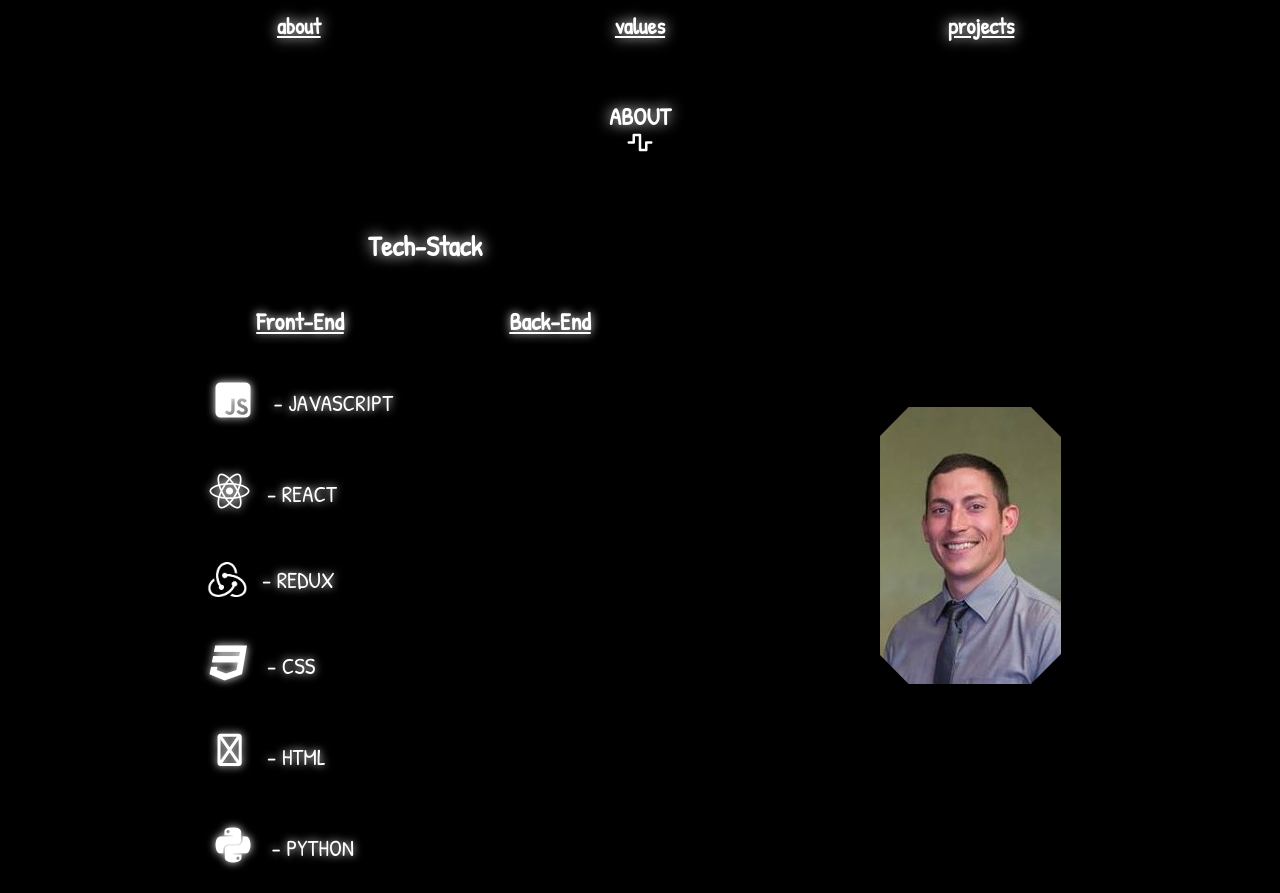
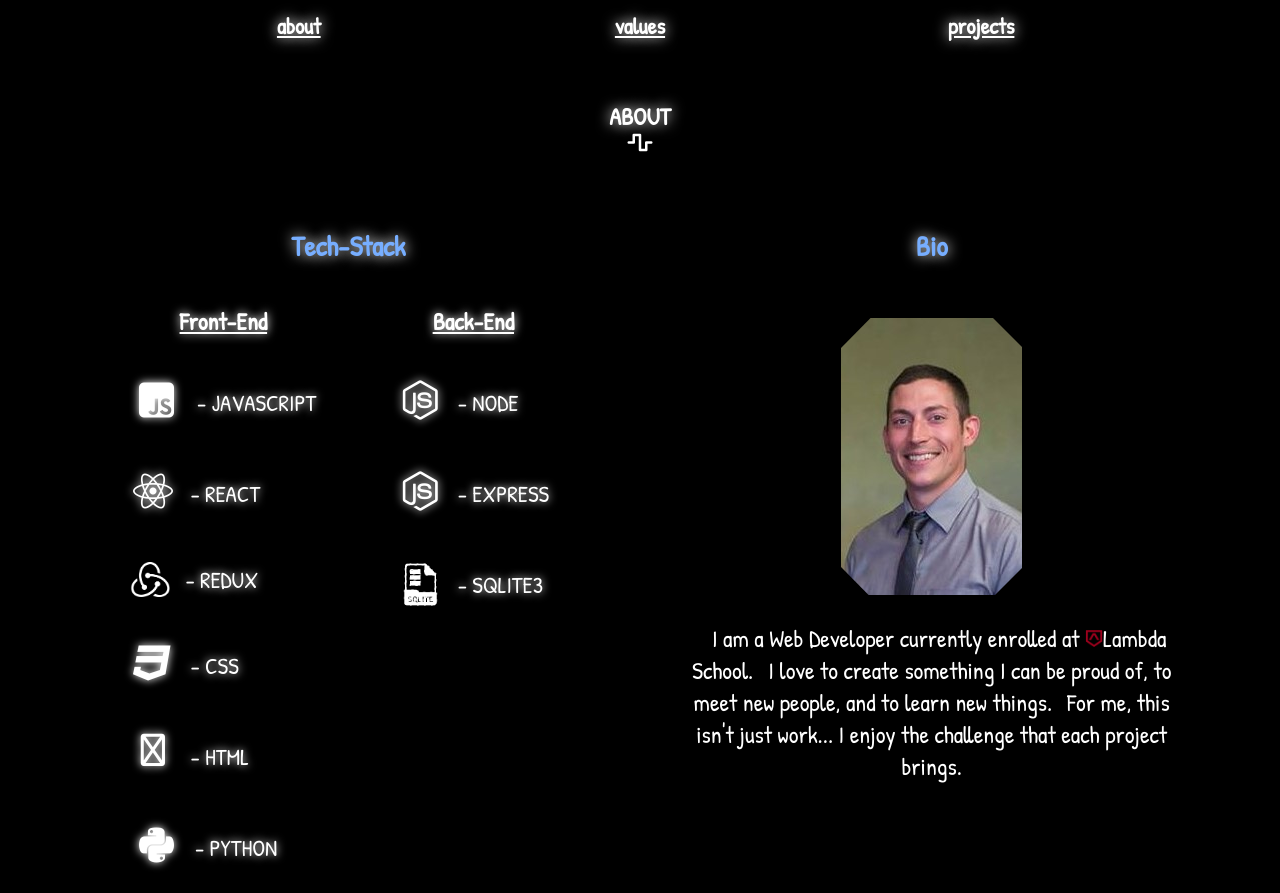
Before and after one commit to TJ-Feledy/Portfolio, a React (Create React App) app in the folder portfolio/: page /about in a window 1280 px wide. Built offline with nearby package versions, Linux system fonts and the light colour scheme.

Commit message:
Finished bio

```diff
--- a/portfolio/src/App.css
+++ b/portfolio/src/App.css
@@ -19,6 +19,7 @@ body {
   top: 10px;
   width: 100%;
   z-index: 2;
+  max-width: 100vw;
 }
 .navLink {
   box-sizing: border-box;
@@ -459,8 +460,11 @@ body {
   flex-flow: row wrap;
   max-width: 1250px;
   width: 100%;
+  height: auto;
   justify-content: space-evenly;
-  align-items: center;
+  align-items: flex-start;
+  color: white;
+  font-size: 24px;
   /* position: relative; */
 }
 .Me {
@@ -468,7 +472,23 @@ body {
   flex-flow: column;
   justify-content: center;
   align-items: center;
-  width: 270px;
+  min-width: 270px;
+  width: 500px;
+  /* padding-top: 20px; */
+  position: relative;
+}
+.bioHeader {
+  padding-bottom: 30px;
+}
+.backInFive {
+  position: absolute;
+  background: white;
+  color: black;
+  padding: 0px 15px 20px;
+  margin-top: 0px;
+  z-index: 0;
+  top: 35%;
+  transform: rotate(-15deg);
 }
 .meContainer {
   position: relative;
@@ -564,6 +584,29 @@ body {
     top: 0;
   }
 }
+.bioTextContainer {
+  width: 100%;
+  /* padding: 0 20px; */
+}
+.bioText {
+  padding: 20px 10px;
+}
+.bioLine {
+  padding-left: 15px;
+}
+.lambda {
+  height: 17px;
+  width: 18px;
+  padding-right: 0px;
+  margin: 0;
+}
+.lambdaLink {
+  text-decoration: none;
+  color: white;
+}
+.lambdaLink:hover {
+  text-shadow: 0 0 14px white;
+}
 
 .techStack {
   width: auto;
@@ -611,9 +654,11 @@ body {
   text-shadow: 0px 0px 10px white;
   text-decoration: underline;
   align-self: center;
+  font-size: 24px;
 }
 .stackHeader {
   font-size: 28px;
+  color: rgb(119, 174, 255);
   text-decoration: none;
   text-shadow: 0px 0px 14px white;
 }
@@ -655,3 +700,6 @@ body {
   padding-left: 3.5px;
   padding-right: 16px;
 }
+.sqlite {
+ /* background-color: white; */
+}
--- a/portfolio/src/components/About.js
+++ b/portfolio/src/components/About.js
@@ -1,6 +1,8 @@
 import React from 'react'
 import me from '../images/me.jpg'
 import reduxImg from '../images/redux.png'
+import lambda from '../images/lambda-logo.png'
+import sqlite from '../images/sqlite.png'
 
 
 class About extends React.Component {
@@ -34,18 +36,28 @@ class About extends React.Component {
                 <h2 className='techHeader'>Back-End</h2>
                 <div className='techInfoContainer'>
                   <div className='languageContainer'>
-
+                    <p className='techName'><i class="fab fa-node-js techIcon" /> - NODE</p>
+                    <p className='techName'><i class="fab fa-node-js techIcon" /> - EXPRESS</p>
+                    <p className='techName'><img className="techIcon sqlite" src={sqlite} /> - SQLITE3</p>
                   </div>
-
                 </div>
               </div>
             </div>
           </div>
 {/* My picture/bio */}
           <div className='Me'>
+            <h2 className='stackHeader bioHeader'>Bio</h2>
+            <p className='backInFive'>.<br />Back<br /> in 5!</p>
             <div className='meWrapper'>
               <div className='meContainer'>
                 <img src={me} className='meImg' alt='Handsome Man' />
+              </div>
+            </div>
+            <div className='bioTextContainer'>
+              <div className='bioText'>
+                <span className='bioLine'>I am a Web Developer currently enrolled at <a className='lambdaLink' href='https://lambdaschool.com/courses/full-stack-web-development'><img className="lambda" src={lambda} />Lambda School</a>.</span>
+                <span className='bioLine'>I love to create something I can be proud of, to meet new people, and to learn new things.</span>
+                <span className='bioLine'>For me, this isn't just work... I enjoy the challenge that each project brings.</span>
               </div>
             </div>
           </div>
```
Also changed, not shown: portfolio/src/images/lambda-logo.png (added), portfolio/src/images/sqlite.png (added).
